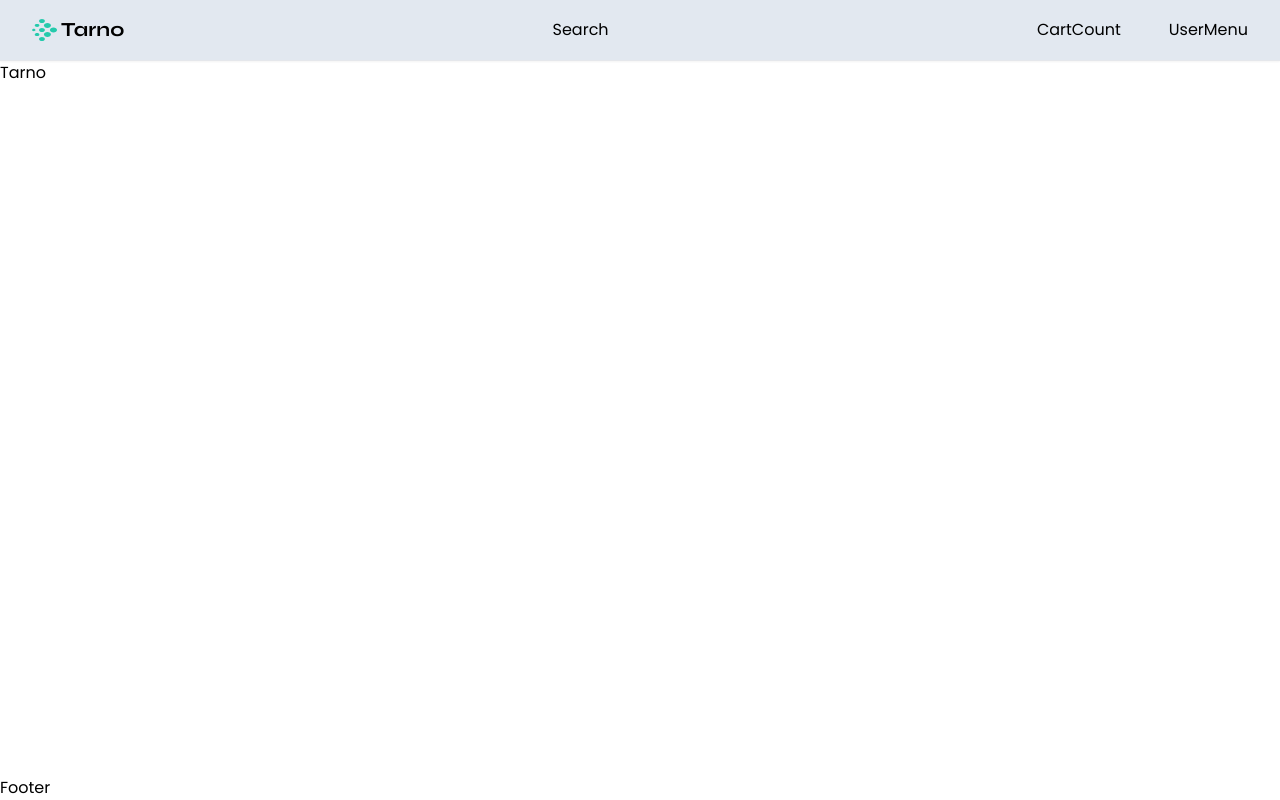
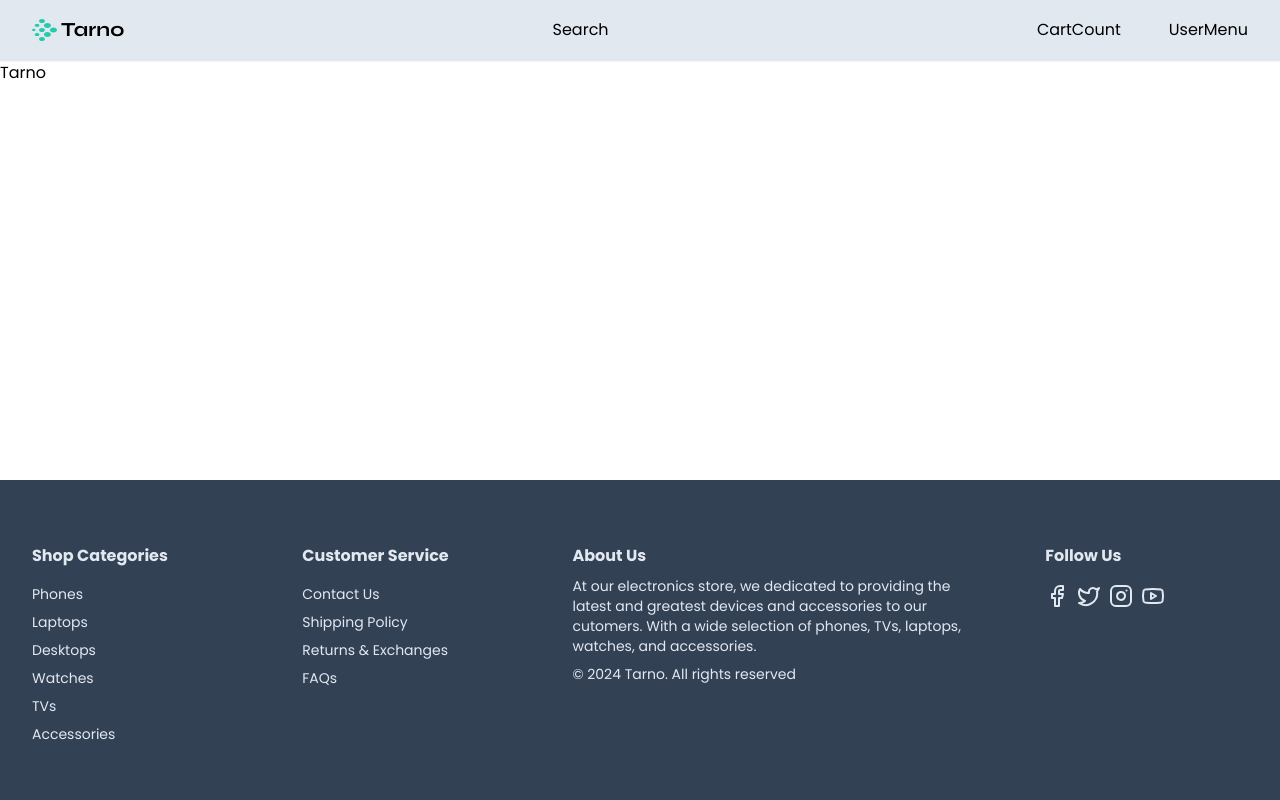
Before and after one commit to pelumini/Tarno, a Next.js app: page / in a window 1280 px wide. Built offline with nearby package versions, Linux system fonts and the light colour scheme.

Commit message:
footer component added

```diff
--- a/src/components/Footer.tsx
+++ b/src/components/Footer.tsx
@@ -1,11 +1,75 @@
+import {
+  FacebookIcon,
+  InstagramIcon,
+  TwitterIcon,
+  YoutubeIcon,
+} from "lucide-react";
+import Link from "next/link";
 import React from "react";
 
-const Footer = () => {
+const FooterList = ({
+  children,
+}: Readonly<{
+  children: React.ReactNode;
+}>) => {
   return (
-    <div>
-      <div>Footer</div>
+    <div className="w-full sm:w-1/2 md:w-1/4 lg:w-1/6 mb-6 flex flex-col gap-2">
+      {children}
     </div>
   );
 };
 
+const Footer = () => {
+  return (
+    <footer className="bg-slate-700 text-slate-200 text-sm mt-16">
+      <div className="container">
+        <div className="flex flex-col md:flex-row justify-between pt-16 pb-8">
+          <FooterList>
+            <h3 className="text-base font-bold mb-2">Shop Categories</h3>
+            <Link href={"#"}>Phones</Link>
+            <Link href={"#"}>Laptops</Link>
+            <Link href={"#"}>Desktops</Link>
+            <Link href={"#"}>Watches</Link>
+            <Link href={"#"}>TVs</Link>
+            <Link href={"#"}>Accessories</Link>
+          </FooterList>
+          <FooterList>
+            <h3 className="text-base font-bold mb-2">Customer Service</h3>
+            <Link href={"#"}>Contact Us</Link>
+            <Link href={"#"}>Shipping Policy</Link>
+            <Link href={"#"}>Returns & Exchanges</Link>
+            <Link href={"#"}>FAQs</Link>
+          </FooterList>
+          <div className="w-full md:w-1/3 mb-6 md:mb-0">
+            <h3 className="text-base font-bold mb-2">About Us</h3>
+            <p className="mb-2">
+              At our electronics store, we dedicated to providing the latest and
+              greatest devices and accessories to our cutomers. With a wide
+              selection of phones, TVs, laptops, watches, and accessories.
+            </p>
+            <p>&copy; {new Date().getFullYear()} Tarno. All rights reserved</p>
+          </div>
+          <FooterList>
+            <h3 className="text-base font-bold mb-2">Follow Us</h3>
+            <div className="flex gap-2">
+              <Link href={"#"}>
+                <FacebookIcon />
+              </Link>
+              <Link href={"#"}>
+                <TwitterIcon />
+              </Link>
+              <Link href={"#"}>
+                <InstagramIcon />
+              </Link>
+              <Link href={"#"}>
+                <YoutubeIcon />
+              </Link>
+            </div>
+          </FooterList>
+        </div>
+      </div>
+    </footer>
+  );
+};
+
 export default Footer;
```
